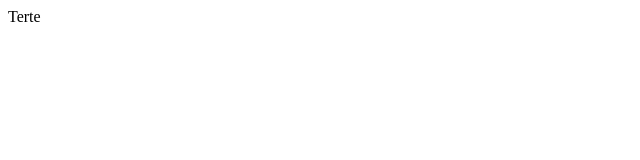
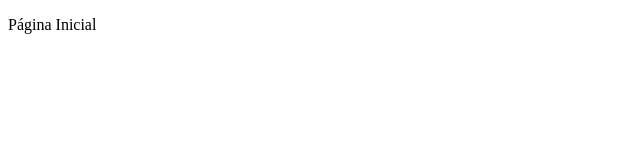
Before and after one commit to lucasmsalame/bibliotecatypemuireact, a React (Create React App) app: page /pagina-inicial in a window 1280 px wide. Shown: the top 160 px of the page, without its empty margins (0-640 px from the left). Built offline with nearby package versions, Linux system fonts and the light colour scheme.

Commit message:
Adicionado ReactRouterDom

```diff
--- a/package.json
+++ b/package.json
@@ -5,9 +5,9 @@
   "dependencies": {
     "react": "^18.2.0",
     "react-dom": "^18.2.0",
+    "react-router-dom": "6",
     "react-scripts": "5.0.1"
   },
-
   "devDependencies": {
     "@testing-library/jest-dom": "^5.16.5",
     "@testing-library/react": "^13.4.0",
--- a/src/App.tsx
+++ b/src/App.tsx
@@ -1,7 +1,10 @@
+import { BrowserRouter } from "react-router-dom";
+import { AppRoutes } from "./routes";
+
 export const App = () => {
   return (
-    <div className="App">
-      Terte
-    </div>
+    <BrowserRouter>
+        <AppRoutes/>
+    </BrowserRouter>
   );
-}
+};
--- a/src/routes/index.tsx
+++ b/src/routes/index.tsx
@@ -1 +1,12 @@
-export { };
+import { Routes, Route, Navigate } from 'react-router-dom';
+
+export const AppRoutes = () => {
+
+    return(
+        <Routes>
+            <Route path="/pagina-inicial" element={<p>Página Inicial</p>}/>
+
+            <Route path="*" element={<Navigate to="/pagina-inicial"/>} />
+        </Routes>
+    );
+}
```
Also changed, not shown: 1 other file (tests, documents, lock files or other folders).
